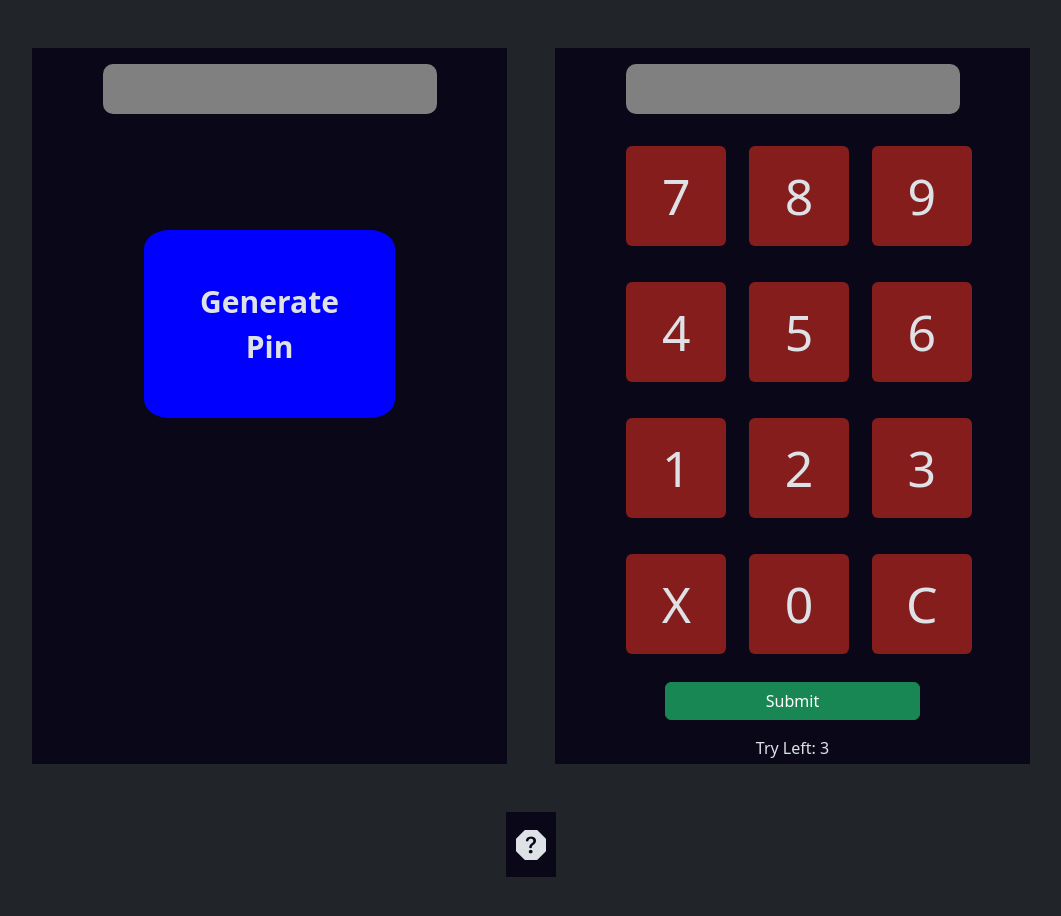
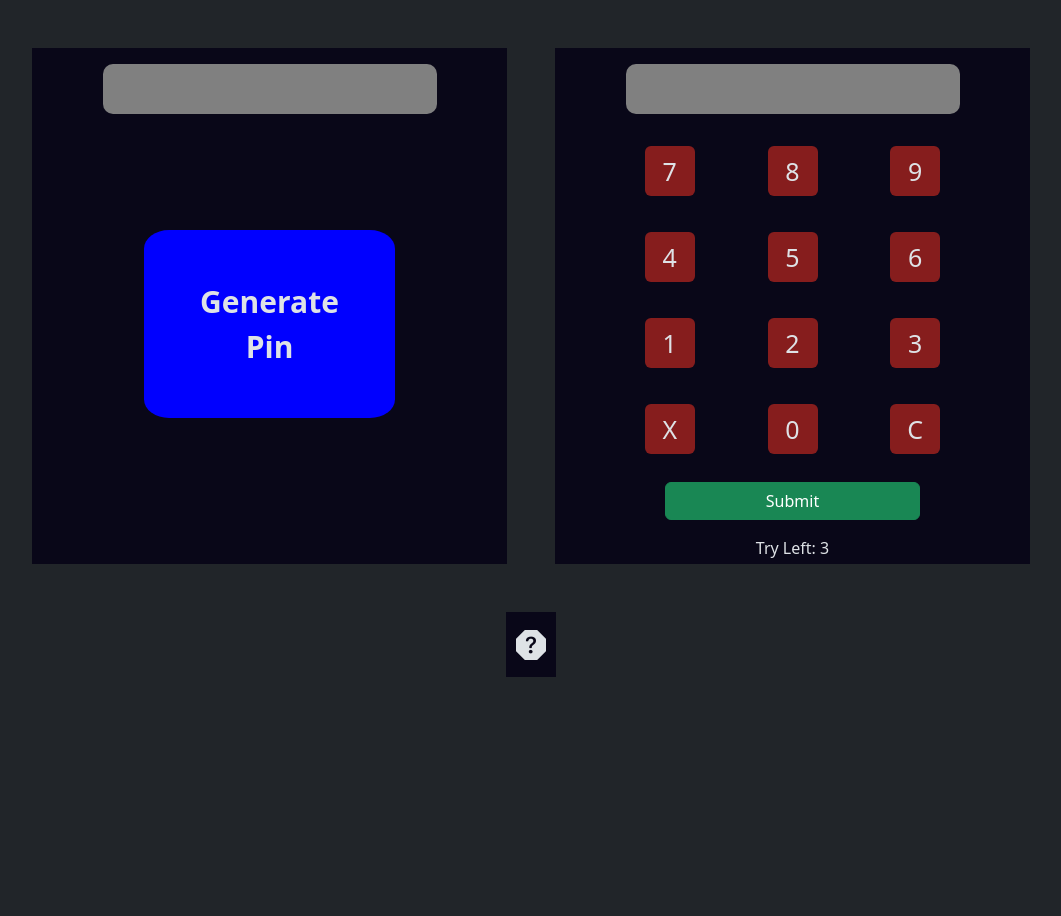
Before and after one commit to xxenoss/Four-pin-generator, a plain HTML site: page index.html in a window 1280 px wide. Shown: the whole page, without its empty margins (109-1170 px from the left). After the commit the page ends 800 px from the top, so only its background shows below. Drawn offline with nearby package versions, Linux system fonts and the light colour scheme.

Commit message:
2nd- update

```diff
--- a/style.css
+++ b/style.css
@@ -7,9 +7,9 @@
 }
 
 .number-button{
-    font-size: 50px;
-    width:100px;
-    height: 100px;
+    font-size: 25px;
+    width:50px;
+    height: 50px;
     background-color: rgb(134, 29, 29);
     &:hover{
         background-color: rgb(105, 91, 197) !important;
```
Also changed, not shown: image.png (added), 1 other file.
